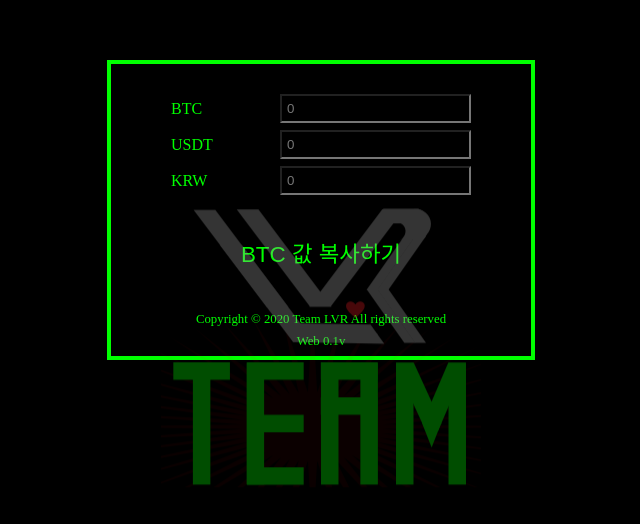
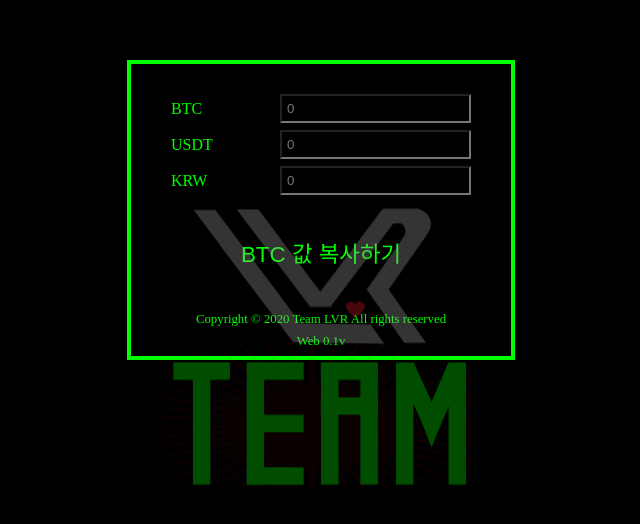
Before and after one commit to gloomydumber/USDTKRWCalculator, a plain HTML site: page index.html in a window 1280 px wide. Shown: the part 200-724 px from the top of the page, without its empty margins (319-959 px from the left). Drawn offline with Linux system fonts and the light colour scheme; no server answers.

Commit message:
widthUpdate

```diff
--- a/style.css
+++ b/style.css
@@ -34,7 +34,7 @@ body {
   height: 500px; */
   margin-top: 10px;
   position: absolute;
-  padding: 30px 60px 0px 60px;
+  padding: 30px 40px 0px 40px;
   top: 50%;
   left: 50%;
   transform: translate(-50%, -50%);
```
